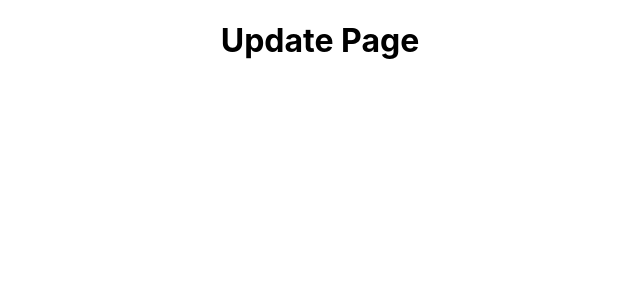
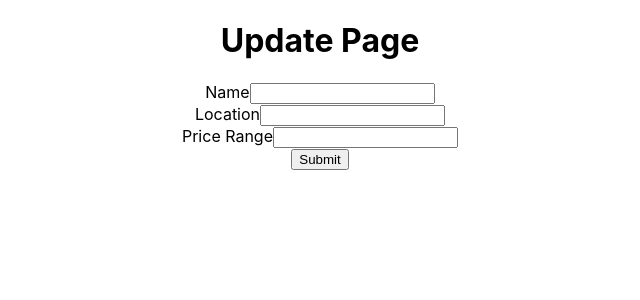
Before and after one commit to LeeTann/PERN-Yelp, a React (Create React App) app in the folder client/: page /restaurants/1/update in a window 1280 px wide. Shown: the top 300 px of the page, without its empty margins (320-960 px from the left). Built offline with nearby package versions, Linux system fonts and the light colour scheme; no server answers.

Commit message:
Update Restaurant

```diff
--- a/client/src/components/RestaurantList.js
+++ b/client/src/components/RestaurantList.js
@@ -1,11 +1,10 @@
 import React, { useEffect, useContext } from 'react'
 import RestaurantFinder from '../api/RestaurantFinder'
 import { RestaurantsContext } from '../context/RestaurantsContext'
-import { useParams } from 'react-router-dom'
+import { useHistory } from 'react-router-dom'
 
 const RestaurantList = (props) => {
-  const {id} = useParams()
-  console.log(id)
+  let history = useHistory()
   const {restaurants, setRestaurants} = useContext(RestaurantsContext)
 
   useEffect(() => {
@@ -35,6 +34,10 @@ const RestaurantList = (props) => {
     }
   }
 
+  const handleUpdate = (id) => {
+    history.push(`/restaurants/${id}/update`)
+  }
+
   return (
     <div>
       <table>
@@ -55,7 +58,7 @@ const RestaurantList = (props) => {
               <td>{restaurant.location}</td>
               <td>{"$".repeat(restaurant.price_range)}</td>
               <td>Rating</td>
-              <td><button>Update</button></td>
+              <td><button onClick={() => handleUpdate(restaurant.id)}>Update</button></td>
               <td><button onClick={() => handleDelete(restaurant.id)}>Delete</button></td>
             </tr>
           ))}
--- /dev/null
+++ b/client/src/components/UpdateRestaurant.js
@@ -0,0 +1,70 @@
+import React, { useState, useEffect } from 'react'
+import { useParams, useHistory } from 'react-router-dom'
+import RestaurantFinder from '../api/RestaurantFinder'
+
+const UpdateRestaurant = (props) => {
+  const {id} = useParams()
+  const history = useHistory()
+  const [name, setName] = useState("")
+  const [location, setLocation] = useState("")
+  const [priceRange, setPriceRange] = useState("")
+
+  useEffect(() => {
+    const fetchData = async () => {
+      const {data: {data: {restaurant: {location, name, price_range}}}}= await RestaurantFinder.get(`/${id}`)
+
+      setName(name)
+      setLocation(location)
+      setPriceRange(price_range)
+    }
+
+    fetchData()
+  }, [])
+
+  const handleSubmit = async (e) => {
+    e.preventDefault()
+    const response = await RestaurantFinder.put(`/${id}`, {
+      name,
+      location,
+      price_range: priceRange
+    })
+
+    history.push('/')
+  }
+
+  return (
+    <div>
+      <form>
+        <div>
+          <label>Name</label>
+          <input
+            id="name"
+            type="text"
+            value={name}
+            onChange={(e) => setName(e.target.value)} />
+        </div>
+
+        <div>
+          <label>Location</label>
+          <input
+            id="name"
+            type="text"
+            value={location}
+            onChange={(e) => setLocation(e.target.value)} />
+        </div>
+
+        <div>
+          <label>Price Range</label>
+          <input
+            id="name"
+            type="text"
+            value={priceRange}
+            onChange={(e) => setPriceRange(e.target.value)} />
+        </div>
+        <button onClick={handleSubmit} type="submit">Submit</button>
+      </form>
+    </div>
+  )
+}
+
+export default UpdateRestaurant
--- a/client/src/routes/UpdatePage.js
+++ b/client/src/routes/UpdatePage.js
@@ -1,9 +1,11 @@
 import React from 'react'
+import UpdateRestaurant from '../components/UpdateRestaurant'
 
 const UpdatePage = () => {
   return (
     <div>
       <h1>Update Page</h1>
+      <UpdateRestaurant/>
     </div>
   )
 }
```
Also changed, not shown: client/src/components/DeleteModal.js (added, +29 -0 lines).
